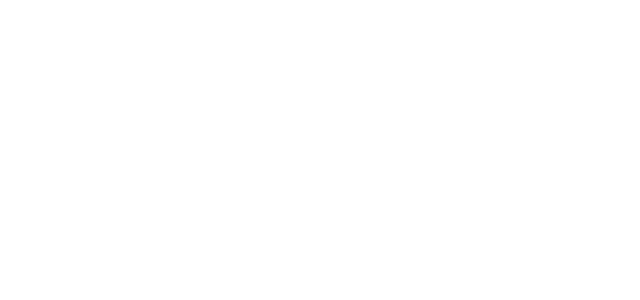
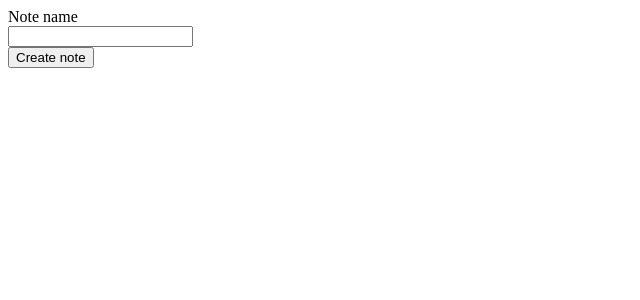
Before and after one commit to leafboo/nautilus-mongodb-connection, a React (Vite) app in the folder frontend/: page /userHome/1/1/createNote in a window 1280 px wide. Before the commit this address had no page. Shown: the top 300 px of the page, without its empty margins (0-640 px from the left). Built offline with nearby package versions, Linux system fonts and the light colour scheme.

Commit message:
Create new page (create note)

```diff
--- a/frontend/src/App.tsx
+++ b/frontend/src/App.tsx
@@ -3,6 +3,7 @@
 import UserHome from "./pages/UserHome"
 import Workspace from "./pages/Workspace"
 import CreateWorkspace from "./pages/CreateWorkspace"
+import CreateNote from "./pages/CreateNote"
 import { Routes, Route } from "react-router"
 
 export default function App() {
@@ -15,6 +16,7 @@
         <Route path="/userHome/:id" element={<UserHome />} />
         <Route path="/userHome/:id/createWorkspace" element={<CreateWorkspace />} />
         <Route path="/userHome/workspace" element={<Workspace />} />
+        <Route path="/userHome/:id/:workspaceId/createNote" element={<CreateNote />} />
 
 
 
--- /dev/null
+++ b/frontend/src/pages/CreateNote.tsx
@@ -0,0 +1,11 @@
+export default function CreateNote() {
+    return (
+        <>
+          <form action="">
+            <label htmlFor="">Note name</label> <br />
+            <input type="text" /> <br />
+            <input type="submit" value="Create note" />
+          </form>
+        </>
+    )
+}
```
Also changed, not shown: frontend/src/pages/CreateNote.module.css (added).
